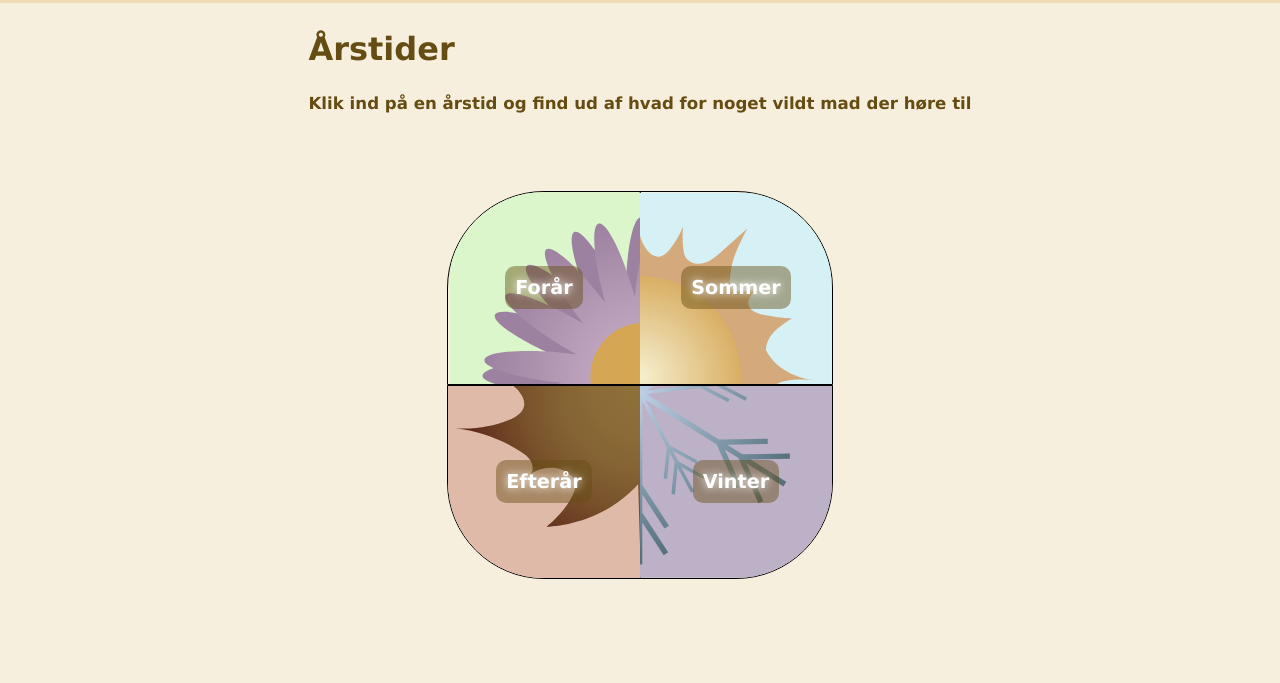
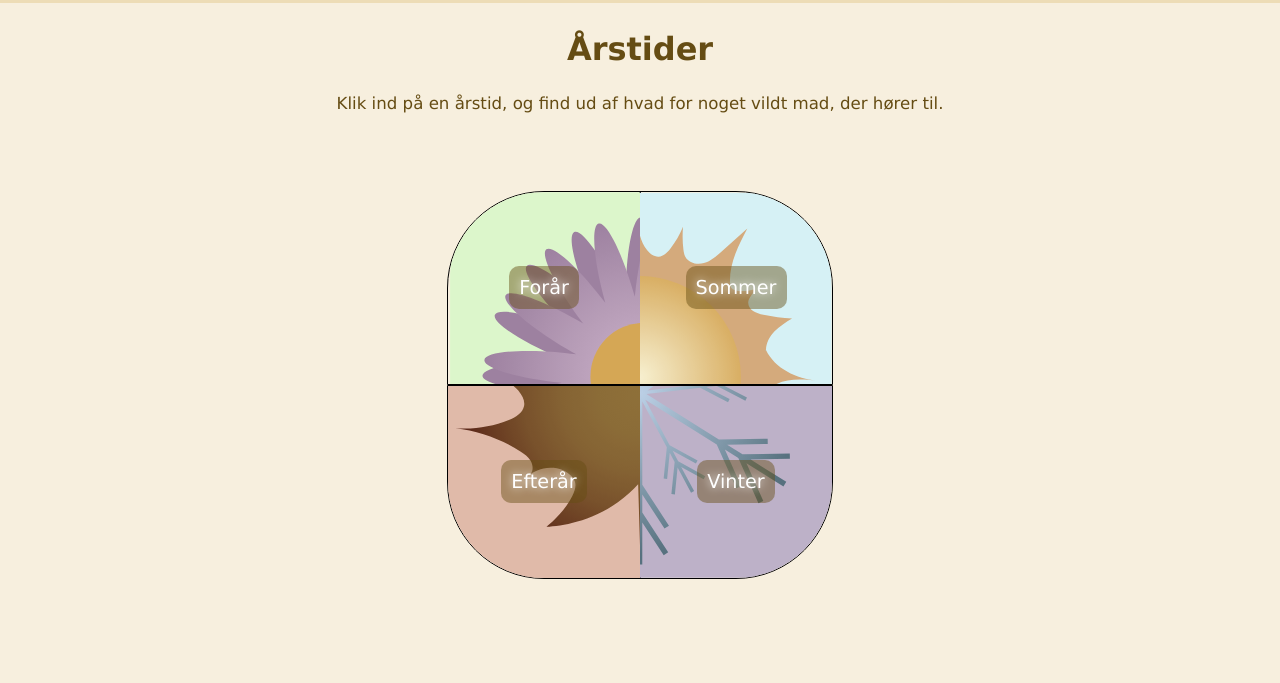
Before and after one commit to SmoIIy/Wildfood, a plain HTML site: page kategori.html in a window 1280 px wide. Shown: the part 117-800 px from the top of the page. Drawn offline with Linux system fonts and the light colour scheme.

Commit message:
rettelse i kategori

```diff
--- a/css/style.css
+++ b/css/style.css
@@ -22,11 +22,13 @@ h1 {
     font-size: 2.5vw;
     font-weight: bold;
      color: #654C13;
+     text-align:center;
 }
 
 h2 {
     font-size: 1.3vw;
      color: #654C13;
+     font-weight: 200;
 }
 h3 {
   font-size: 1vw;
--- a/kategori.html
+++ b/kategori.html
@@ -24,7 +24,7 @@
       <main>
         <section class="title">
           <h1>Årstider</h1>
-        <h2>Klik ind på en årstid og find ud af hvad for noget vildt mad der høre til</h2>
+        <h2>Klik ind på en årstid, og find ud af hvad for noget vildt mad, der hører til.</h2>
         </section>
 
         <div class="corner-container">
```
